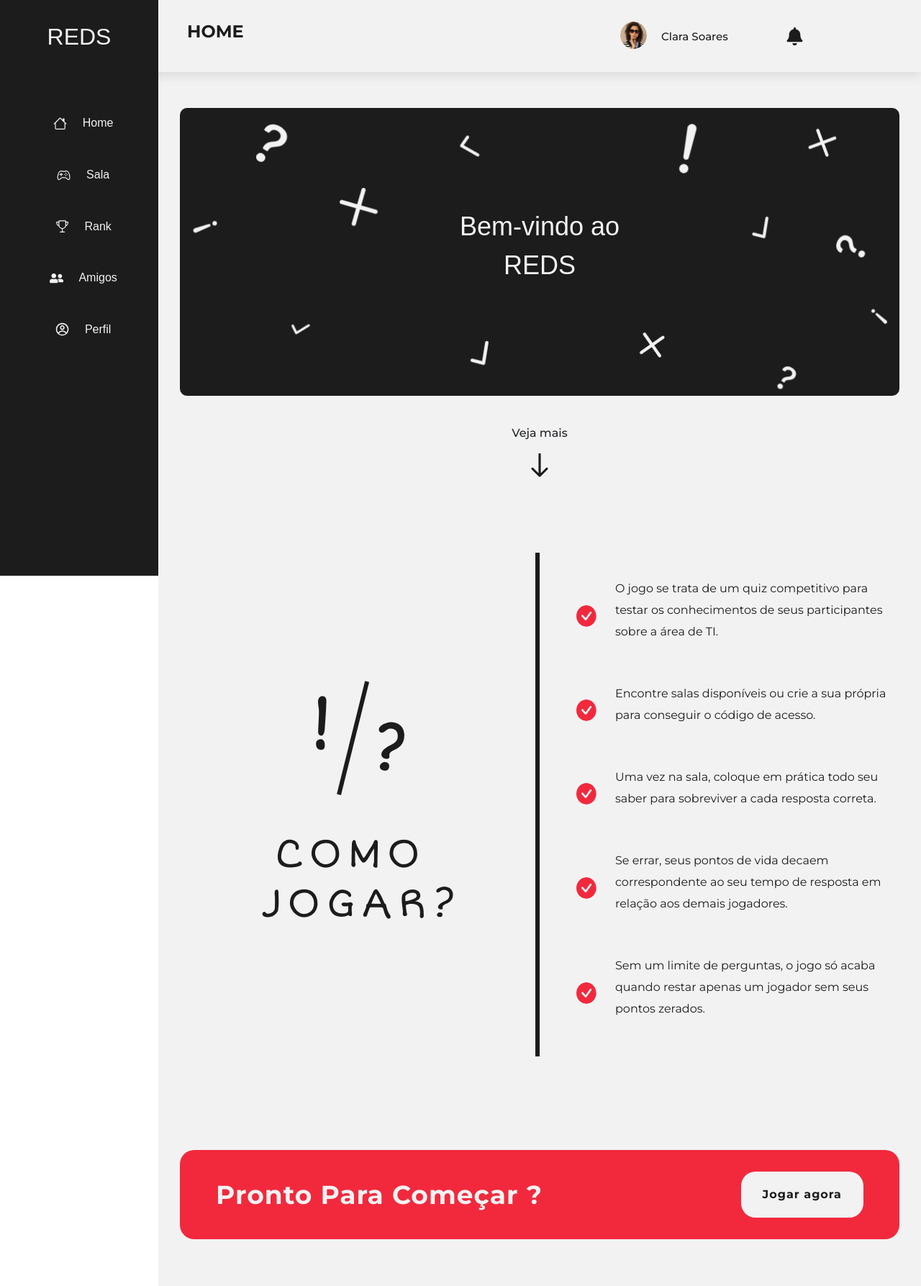
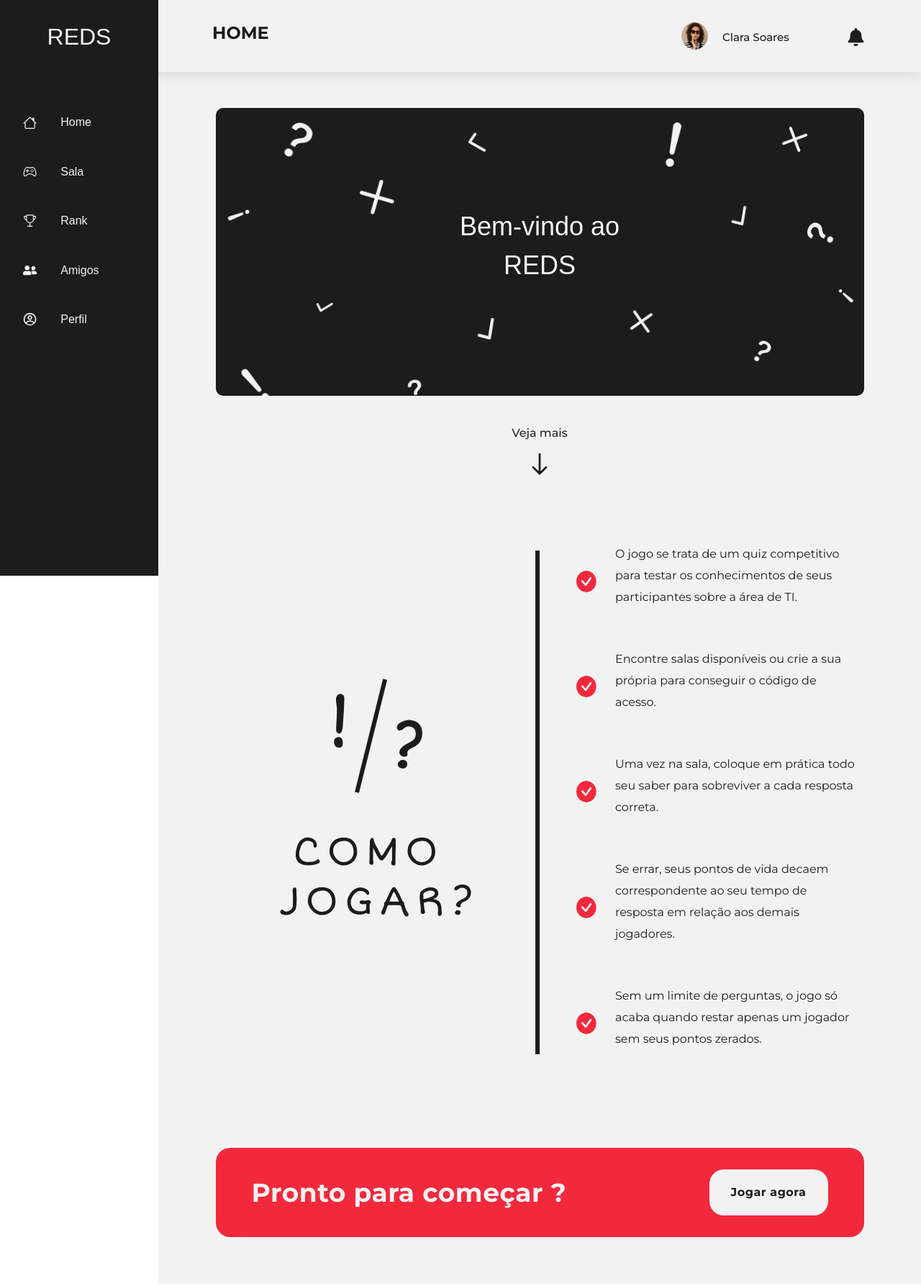
Before and after one commit to BrunoTakeo/reds, a React (Create React App) app: page /home in a window 1280 px wide. Shown: the whole page at 72% size. Built offline with nearby package versions, Linux system fonts and the light colour scheme; a web font is replaced by a local one.

Commit message:
atualizações de estilização

```diff
--- a/src/Components/layout/Header/header.css
+++ b/src/Components/layout/Header/header.css
@@ -2,7 +2,7 @@
 
 .Area_Header{
     display: flex;
-    align-items: start;
+    align-items: center;
     z-index: 1;
     position: fixed;
     background: #F2F2F2;
@@ -15,8 +15,7 @@
     box-shadow: 0px 5px 15px 0px rgba(28,28,28,0.1);
 }
 .Area{
-    padding-left: 250px;
-    padding-top: 20px;
+    padding-left: 285px;
     color: #1C1C1C;
     margin: 0;
     text-transform: uppercase;
@@ -26,13 +25,11 @@
     font-weight: 700;
 }
 .app-profile{
-    padding-top: 20px;
     position: absolute;
-    right: 50px;
+    right: -35px;
     display: flex;
     font-weight: 900;
     font-size: 25px;
-    top: 10px;
 }
 img{
     width: 10%;
--- a/src/Components/layout/Menu/showitens.css
+++ b/src/Components/layout/Menu/showitens.css
@@ -1,7 +1,7 @@
 .app-sidebar-item{
     display: flex;
     align-items: center;
-    padding: .75em 1em;
+    padding: .75em 2em;
     display: block;
     background-color: #1C1C1C;
     transition:.15s;
@@ -59,7 +59,7 @@
 .app-sidebar-item.plain{
     color: #F2F2F2;
     text-decoration: none;
-    text-align: center;
+    text-align: left;
     font-family: "Short Stack", sans-serif;
 }
 .app-sidebar-item.plain:hover{
--- a/src/Pages/Home/Home.js
+++ b/src/Pages/Home/Home.js
@@ -67,7 +67,7 @@ const Home = () => {
           </div>
           <div className='CTI'>
             <span>
-              Pronto Para Começar ?
+              Pronto para começar ?
             </span>
             <Link className='Button_Jogo' to='/sala'>
               Jogar agora
--- a/src/Pages/Home/home.css
+++ b/src/Pages/Home/home.css
@@ -2,7 +2,7 @@
 @import url('https://fonts.googleapis.com/css2?family=Montserrat:ital,wght@0,100..900;1,100..900&display=swap');
 
 .Page_Home{
-    max-width: 1000px;
+    width: 85%;
     padding-top: 150px;
     z-index: 1;
     display: flex;
@@ -105,7 +105,7 @@
     color: #F2F2F2;
     background-color: #F2293D;
     border-radius: 20px;
-    letter-spacing: 1px;
+    letter-spacing: 0.5px;
 }
 .CTI span {
     font-size: 36px;
--- a/src/Pages/Index/index.css
+++ b/src/Pages/Index/index.css
@@ -9,8 +9,8 @@
     gap: 20px;
     background-image: url(../../assets/img/MAKERS.svg);
     background-size: cover;
+    background-position: center;
     background-repeat: no-repeat;
-    background-size: 100%;
 }
 .index-logo{
     display: flex;
```
Also changed, not shown: src/Components/layout/layout.js (+6 -3 lines).
